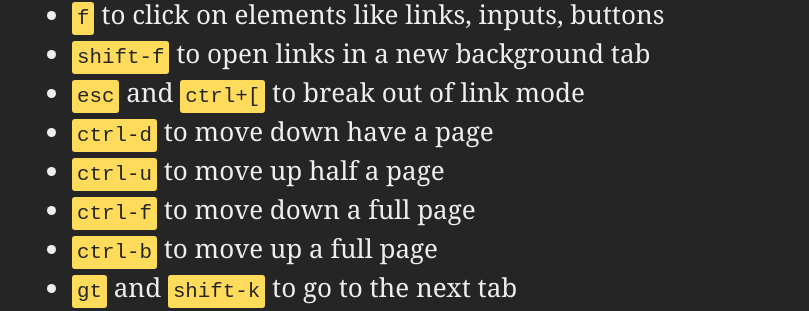
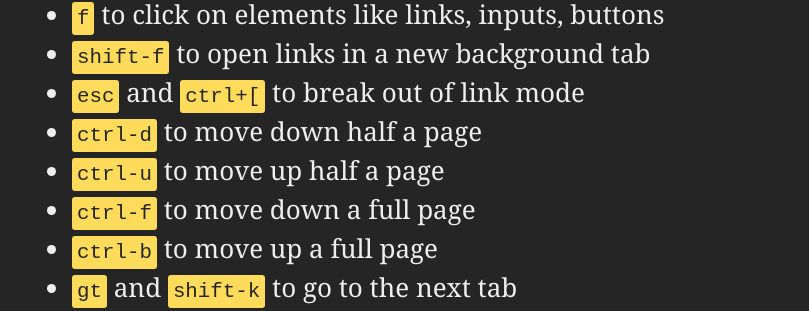
Before and after one commit to gggritso/site, a Jekyll site: the page built from Vimmy.safariextension.md, in a window 1280 px wide. Shown: the part 645-956 px from the top of the page, without its empty margins (224-1033 px from the left). Built offline with Jekyll 4.4.1, drawn with Linux system fonts in a browser that asks for light colours.

Commit message:
Fix typo in Vimmy help page.

```diff
--- a/Vimmy.safariextension.md
+++ b/Vimmy.safariextension.md
@@ -12,7 +12,7 @@ Vimmy is a simple extension for Safari I wrote to add some vim keybindings. I di
 - `f` to click on elements like links, inputs, buttons
 - `shift-f` to open links in a new background tab
 - `esc` and `ctrl+[` to break out of link mode
-- `ctrl-d` to move down have a page
+- `ctrl-d` to move down half a page
 - `ctrl-u` to move up half a page
 - `ctrl-f` to move down a full page
 - `ctrl-b` to move up a full page
```
